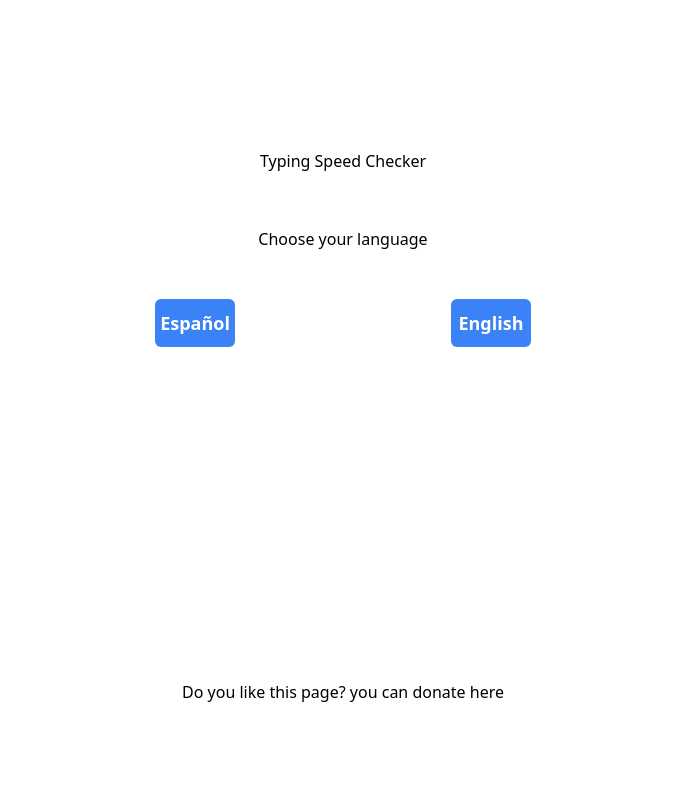
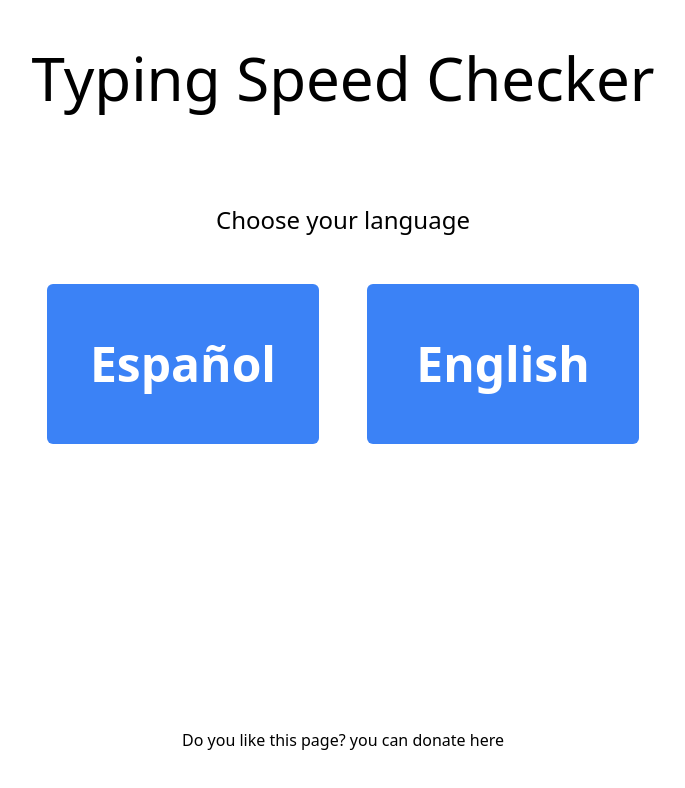
Before and after one commit to Zeke-Cachi/typing_speed_checker, a React (Vite) app: page / in a window 1280 px wide. Shown: the top 788 px of the page, without its empty margins (297-982 px from the left). Built offline with nearby package versions, Linux system fonts and the light colour scheme.

Commit message:
started with large screen styling

```diff
--- a/src/App.tsx
+++ b/src/App.tsx
@@ -174,12 +174,11 @@ export default function App() {
 
   //--------------------------------------------------------------------------------------------------------------------------
   return (
-    <main className="lg:p-24 mx-auto text-center flex flex-col justify-between lg:gap-12 relative h-screen">
+    <main className="lg:p-12 mx-auto text-center flex flex-col justify-between lg:gap-12 relative h-screen">
       <audio ref={audioRef}>
         <source src="../public/typewriter_sound.mp3" type="audio/mp3" />
-        Your browser does not support the audio element.
       </audio>
-      <div className="flex flex-col justify-evenly h-[50%]">
+      <div className="flex flex-col justify-evenly h-[50%] xl:gap-12">
         <div
           className={`absolute inset-0 bg-black opacity-50 place-items-center ${
             countdown === 4 ? "hidden" : "grid"
@@ -187,19 +186,20 @@ export default function App() {
         >
           <p className="text-5xl text-white ">{countdown}</p>
         </div>
-        <h1>Typing Speed Checker</h1>
+        <h1 className="xl:text-6xl">Typing Speed Checker</h1>
         {!showResults && language === null && (
-          <div className="grid gap-12">
-            <h2>Choose your language</h2>
+          <div className="grid gap-12 xl:mt-12">
+            <h2 className="xl:text-2xl">Choose your language</h2>
             <div className="mx-auto w-1/2 flex gap-12">
               <Button
                 title="Español"
                 onClick={() => setLanguage("spanish")}
+                className="xl:h-40 xl:w-80 xl:text-5xl"
               ></Button>
               <Button
                 title="English"
-                className="bg-blue-500 text-white w-20 h-12 rounded-md font-bold text-lg mx-auto hover:bg-blue-400 disabled:bg-gray-300 disabled:text-gray-800"
                 onClick={() => setLanguage("english")}
+                className="xl:h-40 xl:w-80 xl:text-5xl"
               ></Button>
             </div>
           </div>
```
